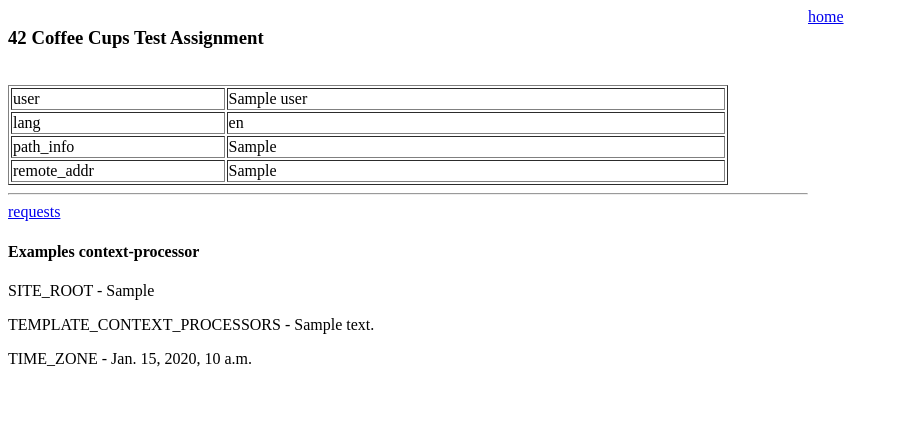
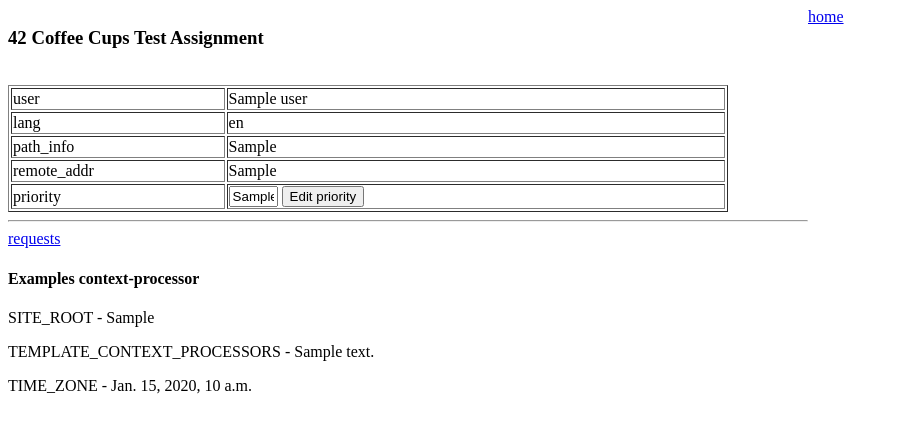
Before and after one commit to oksana-slu/testcups, a Django app: template templates/middleware.html in a window 1280 px wide. Shown: the top 433 px of the page, without its empty margins (0-898 px from the left). Run offline with Django 3.2, Linux system fonts and the light colour scheme; the template is opened without the code that fills it: most values are stand-ins (such as "Sample title", 1, 10 or a date in 2020).

Commit message:
added a field to change the priority

```diff
--- a/contact/models.py
+++ b/contact/models.py
@@ -25,6 +25,7 @@ class Middleware(models.Model):
     lang = models.CharField(max_length=100, null=True)
     path_info = models.CharField(max_length=100)
     remote_addr = models.CharField(max_length=100)
+    priority = models.IntegerField(default=0)
 
 
 EVENT_CHOICES = (
--- a/templates/middleware.html
+++ b/templates/middleware.html
@@ -2,6 +2,7 @@
 {% block title %}Middleware{% endblock %}
 {% block body %}
 <div style="float:left; width: 800px;">
+
 {% for item in middleware %}
 <br>
 <table border="1" width="90%">
@@ -37,6 +38,20 @@
             {{ item.remote_addr }}
         </td>
     </tr>
+    <tr>
+        <td width="30%">
+            priority
+        </td>
+        <td>
+            <form action="" method="post">
+            {% csrf_token %}
+            <input type="hidden" value="{{ item.id }}" name="id"/>
+            <input type="text" size="3" name="priority" value="{{ item.priority }}" />
+            <input value="Edit priority" name="priority_save" type="submit" />
+            </form>
+
+        </td>
+    </tr>
 </table>
 {% endfor %}
 </div>
```
Also changed, not shown: contact/views.py (+7 -1 lines).
